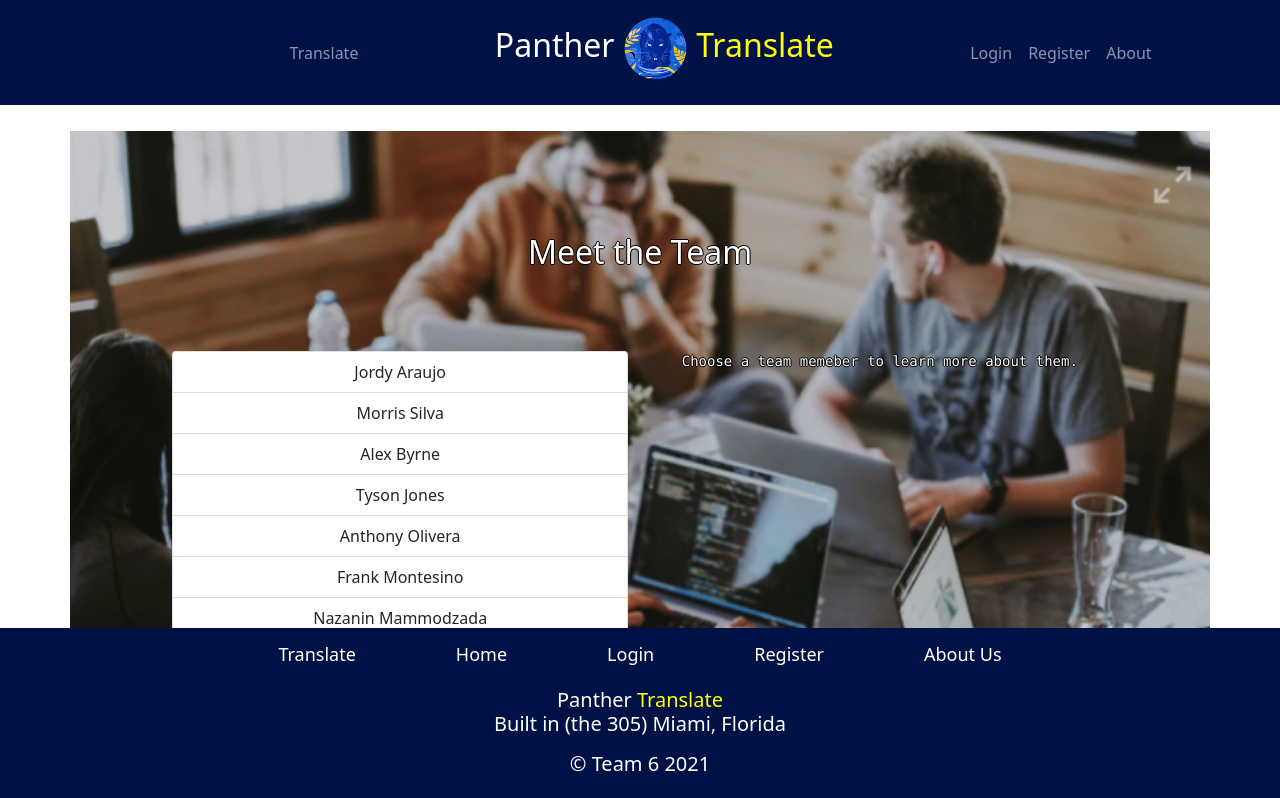
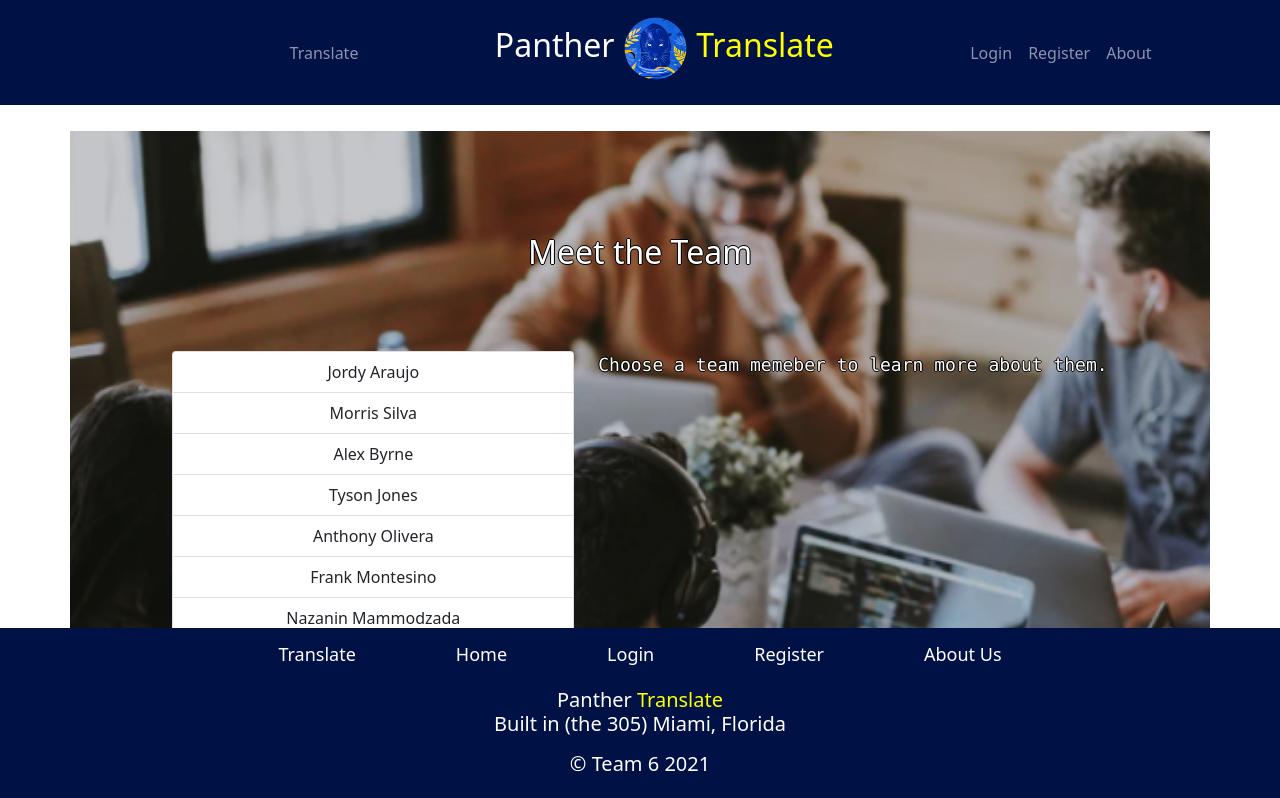
Before and after one commit to 64bit-awesome/Panther-Translate, a React (Create React App) app in the folder frontend/: page /About in a window 1280 px wide. Shown: the top 798 px of the page. Built offline with nearby package versions, Linux system fonts and the light colour scheme.

Commit message:
Make about page font size bigger

```diff
--- a/frontend/src/components/About.js
+++ b/frontend/src/components/About.js
@@ -72,9 +72,23 @@ function Home() {
         </ListGroup>
         </Col>
         <Col>
-          <pre>{aboutText}</pre>
+          <pre style={{fontSize: "large"}}>{aboutText}</pre>
         </Col>
       </Row>
+    <br/>
+    <br/>
+    <br/>
+    <br/>
+    <br/>
+    <br/>
+    <br/>
+    <br/>
+    <br/>
+    <br/>
+    <br/>
+    <br/>
+    <br/>
+    <br/>
     </Container>
   );
 }
```
